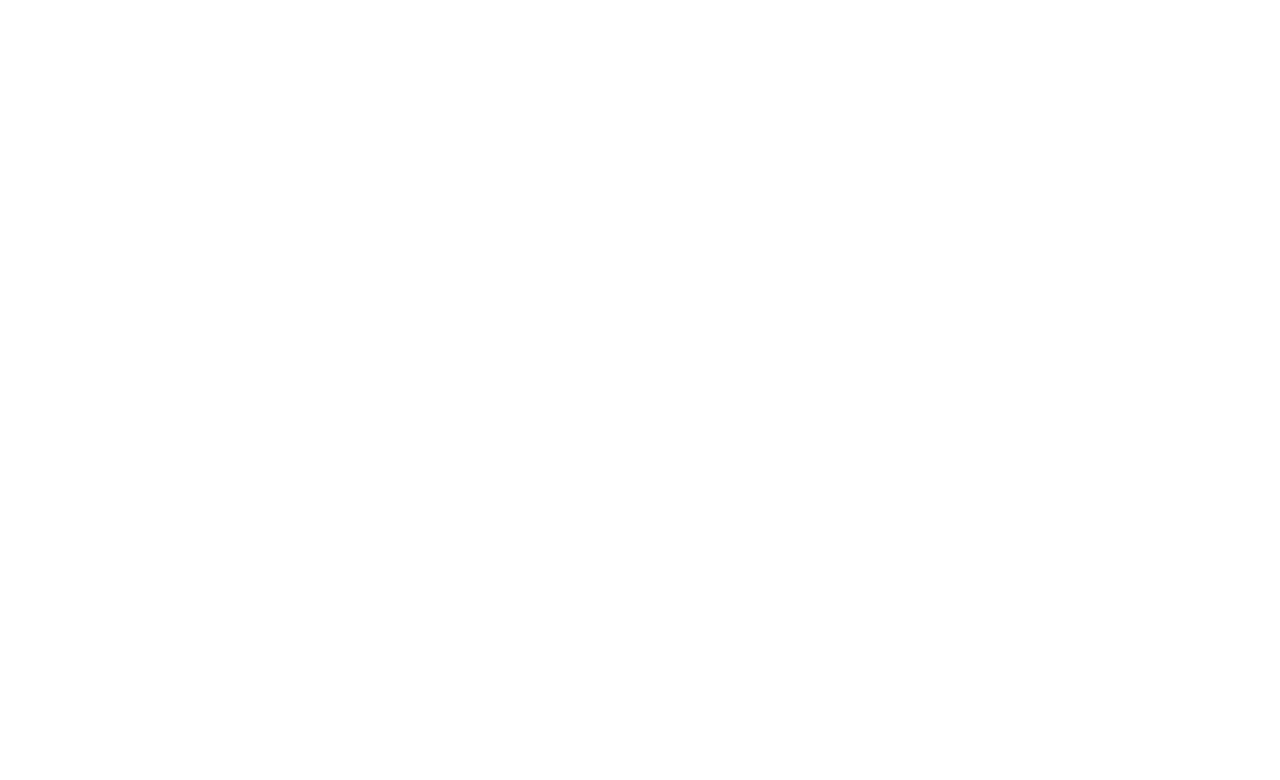
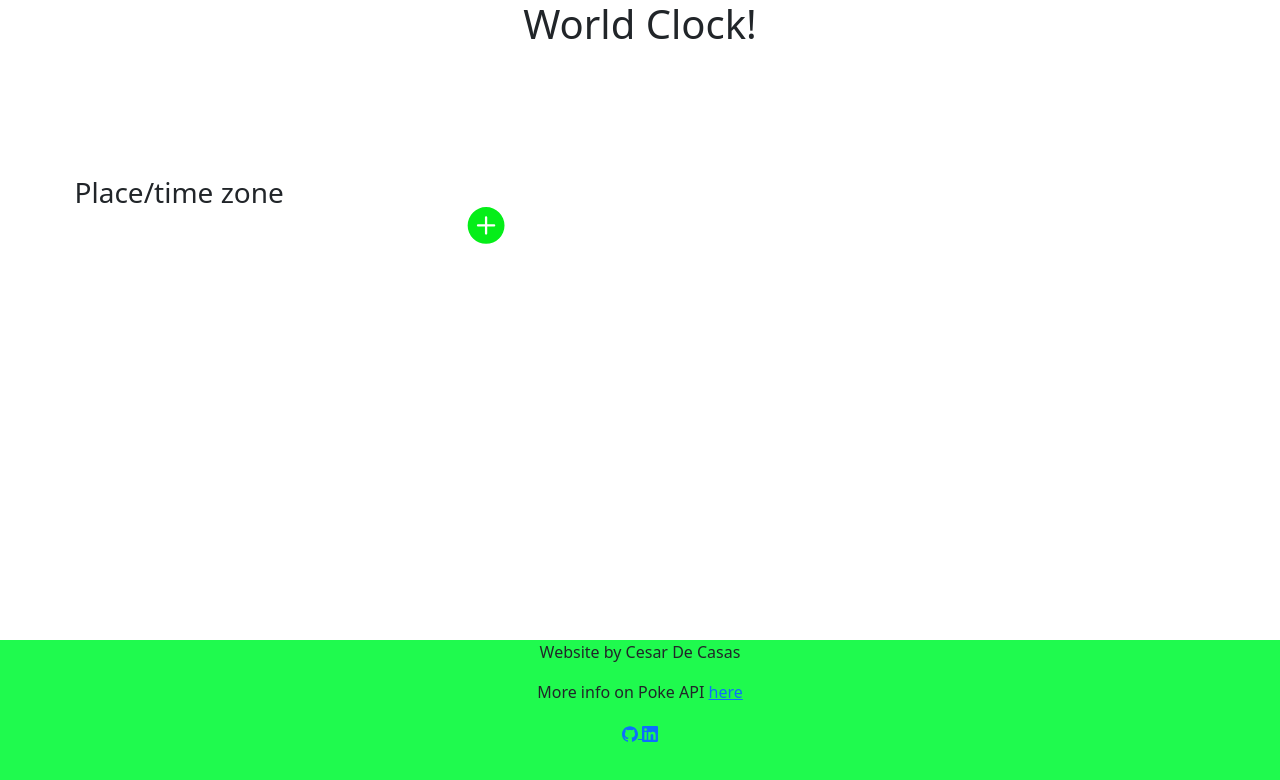
Before and after one commit to cesardecasas/WorldClock, a React (Create React App) app in the folder client/: page / in a window 1280 px wide. Shown: the top 780 px of the page. Built offline with nearby package versions, Linux system fonts and the light colour scheme.

Commit message:
UI in progress

```diff
--- a/client/package.json
+++ b/client/package.json
@@ -6,8 +6,11 @@
     "@testing-library/jest-dom": "^5.14.1",
     "@testing-library/react": "^11.2.7",
     "@testing-library/user-event": "^12.8.3",
+    "bootstrap": "^5.0.2",
     "react": "^17.0.2",
+    "react-bootstrap": "^2.0.0-beta.4",
     "react-dom": "^17.0.2",
+    "react-icons": "^4.2.0",
     "react-scripts": "4.0.3",
     "web-vitals": "^1.1.2"
   },
--- a/client/src/Main.js
+++ b/client/src/Main.js
@@ -1,12 +1,31 @@
-import React from 'react'
+import React,{useState, useEffect} from 'react'
+import Menu from './components/Menu'
+import Clock from './components/Clock'
+import Footer from './components/Footer'
 
 const Main = ()=>{
 
+    const [times, setTimes] = useState([]);
+
+    const getLocal =()=>{
+        const d = new Date()
+        setTimes([...times, d])
+        console.log(times)
+    }
+    useEffect(()=>{
+        getLocal()
+    },[])
 
 
     return(
         <main>
+            <h1>World Clock!</h1>
+            <div className='grid'>
+                {times[0] ? times.map((time, index)=><Clock time={time} key={index}/> ) : <p>Loading</p>}
 
+                <Menu/>
+            </div>
+            <Footer/>
         </main>
     )
 }
--- a/client/src/components/Clock.js
+++ b/client/src/components/Clock.js
@@ -1,10 +1,11 @@
 import React from 'react'
 
-const Clock =()=>{
-
+const Clock =(props)=>{
+    console.log(props.time)
     return (
         <div>
-
+            <h3>Place/time zone</h3>
+            <p>{props.time[2]}</p>
         </div>
     )
 }
--- /dev/null
+++ b/client/src/components/Footer.js
@@ -0,0 +1,24 @@
+import React, { useEffect } from 'react'
+import { SiGithub, SiLinkedin } from "react-icons/si";
+
+const Footer=()=>{
+
+
+    useEffect(()=>{
+
+    },[])
+
+    return (
+        <footer>
+            <p>Website by Cesar De Casas</p>
+            <p>More info on Poke API <a href='https://pokeapi.co/docs/v2#info'>here</a></p>
+            <div>
+                <a href='https://github.com/cesardecasas'><SiGithub className='icon'/> </a>
+                <a href='https://www.linkedin.com/in/cesardecasas/'><SiLinkedin className='icon'/></a>
+            </div>
+            <br/>
+        </footer>
+    )
+}
+
+export default Footer
--- /dev/null
+++ b/client/src/components/Menu.js
@@ -0,0 +1,42 @@
+import React,{useState} from 'react'
+import Button from 'react-bootstrap/Button'
+import Offcanvas from 'react-bootstrap/Offcanvas'
+import InputGroup from 'react-bootstrap/InputGroup'
+import FormControl from 'react-bootstrap/FormControl'
+import { BsFillPlusCircleFill } from 'react-icons/bs'
+import {ImSearch} from 'react-icons/im'
+
+const Menu =()=>{
+
+    const [show, setShow] = useState(false);
+
+    const handleClose = () => setShow(false);
+    const handleShow = () => setShow(true);
+
+
+    return(
+        <div>
+            <>
+        <BsFillPlusCircleFill onClick={handleShow} className='add'/>
+
+      <Offcanvas show={show} onHide={handleClose}>
+        <Offcanvas.Header closeButton>
+          <Offcanvas.Title>Select zone</Offcanvas.Title>
+        </Offcanvas.Header>
+        <InputGroup className="mb-3">
+            <FormControl
+            placeholder="Place's name"
+            aria-label="Place's name"
+            aria-describedby="basic-addon2"
+            />
+            <Button variant="outline-secondary" id="button-addon2">
+            <ImSearch/>
+            </Button>
+        </InputGroup>
+      </Offcanvas>
+    </>
+        </div>
+    )
+}
+
+export default Menu
--- a/client/src/css/App.css
+++ b/client/src/css/App.css
@@ -1,38 +1,34 @@
+body{
+  min-height: 99%;
+}
+
 .App {
   text-align: center;
 }
 
-.App-logo {
-  height: 40vmin;
-  pointer-events: none;
+.grid{
+  display: grid;
+  grid-template-columns: 1fr 1fr 1fr 1fr;
+  margin-top: 10%;
+  margin-left: 2%;
+  margin-right: 2%;
 }
 
-@media (prefers-reduced-motion: no-preference) {
-  .App-logo {
-    animation: App-logo-spin infinite 20s linear;
-  }
+.add{
+  color: rgb(5, 238, 25);
+  height: 30%;
+  width: 30%;
+  margin-top: 10%;
 }
 
-.App-header {
-  background-color: #282c34;
-  min-height: 100vh;
-  display: flex;
-  flex-direction: column;
-  align-items: center;
-  justify-content: center;
-  font-size: calc(10px + 2vmin);
-  color: white;
+.add:hover{
+  cursor: pointer;
 }
 
-.App-link {
-  color: #61dafb;
+footer{
+  background-color: rgb(31, 250, 78);
+  width: 100%;
+  height: 20%;
+  position: absolute;
+  bottom: 0;
 }
-
-@keyframes App-logo-spin {
-  from {
-    transform: rotate(0deg);
-  }
-  to {
-    transform: rotate(360deg);
-  }
-}
--- a/client/src/index.js
+++ b/client/src/index.js
@@ -3,6 +3,7 @@
 import './css/index.css';
 import App from './App';
 import reportWebVitals from './reportWebVitals';
+import 'bootstrap/dist/css/bootstrap.min.css';
 
 ReactDOM.render(
   <React.StrictMode>
```
Also changed, not shown: 1 other file (tests, documents, lock files or other folders).
